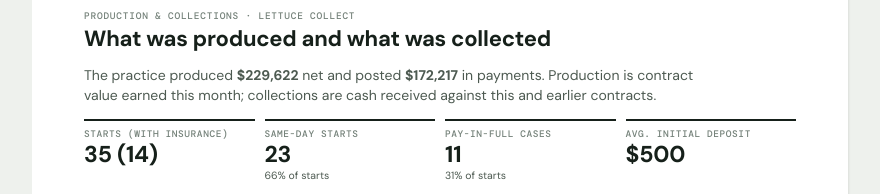
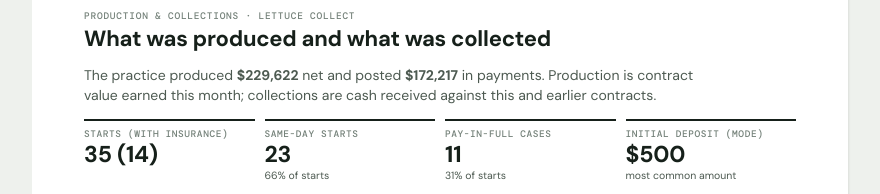
Before and after one commit to supplychainengineer/Lettuce-Ops-Reporting, a plain HTML site: page index.html in a window 1280 px wide. Shown: the part 3600-3794 px from the top of the page, without its empty margins (108-988 px from the left). Drawn offline with nearby package versions, Linux system fonts and the light colour scheme.

Commit message:
Label initial deposit as the mode, not an average
Co-Authored-By: Claude Fable 5.2 <noreply@anthropic.com>
Claude-Session: https://claude.ai/code/session_01WqfnqxMprxt9ayGFfgctsG

```diff
--- a/index.html
+++ b/index.html
@@ -177,7 +177,7 @@ const FIELDS = [
   ["submitted","Claims submitted","n"],["pending","Claims pending","n"],["denialRate","Denial rate %","%"],["resubRate","Re-submit rate %","%"],
   {sec:"Production", src:"Practice reports sheet"},
   ["startsIns","Starts with insurance","n"],["sds","SDS (same-day starts)","n"],["gross","Gross production $","$"],["adj","Production adjustment $","$"],
-  ["payInFull","Pay-in-full cases","n"],["avgDeposit","Avg. initial deposit $","$"],
+  ["payInFull","Pay-in-full cases","n"],["avgDeposit","Initial deposit (mode) $","$"],
   {sec:"Insurance A/R", src:"PMS aging report"},
   ["insFR","Future revenue $","$"],["insCur","Overdue: current cycle $","$"],["ins30","Overdue: 1–30 $","$"],["ins60","Overdue: 31–60 $","$"],["ins90","Overdue: 61–90 $","$"],["ins91","Overdue: 91+ $","$"],
   {sec:"Patient A/R", src:"PMS aging report"},
@@ -501,7 +501,7 @@ function renderReport(){
   /* 4 — production & collections */
   if(d.net!==null||d.hasPost) page("collect","Production & collections · Lettuce Collect","What was produced and what was collected",
     d.net!==null&&d.hasPost?`The practice produced <b>${usd(d.net)}</b> net and posted <b>${usd(d.coll)}</b> in payments. Production is contract value earned this month; collections are cash received against this and earlier contracts.`:"",
-    `<div class="cols c4">${tile("Starts (with insurance)",`${int(m.starts)} (${int(m.startsIns)})`)}${tile("Same-day starts",int(m.sds),n0(m.starts)&&has(m.sds)?pct(m.sds/m.starts*100,0)+" of starts":"")}${tile("Pay-in-full cases",int(m.payInFull),n0(m.starts)&&has(m.payInFull)?pct(m.payInFull/m.starts*100,0)+" of starts":"")}${tile("Avg. initial deposit",usd(m.avgDeposit))}</div>
+    `<div class="cols c4">${tile("Starts (with insurance)",`${int(m.starts)} (${int(m.startsIns)})`)}${tile("Same-day starts",int(m.sds),n0(m.starts)&&has(m.sds)?pct(m.sds/m.starts*100,0)+" of starts":"")}${tile("Pay-in-full cases",int(m.payInFull),n0(m.starts)&&has(m.payInFull)?pct(m.payInFull/m.starts*100,0)+" of starts":"")}${tile("Initial deposit (mode)",usd(m.avgDeposit),"most common amount")}</div>
     <div class="cols">${d.net!==null?`<div class="block"><h3>Gross to net production</h3>${bridge(m,d)}</div>`:""}
       ${d.hasPost?`<div class="block"><h3>Payments posted by channel</h3>
         <span class="eyebrow">Patient · ${usd(d.patColl,2)}</span>${hbars([["Finix","patFinix"],["Elite","patElite"],["Check","patCheck"],["Cash","patCash"]].map(r=>({l:`${r[0]} (${int(n0(m[r[1]+"N"]))})`,v:n0(m[r[1]])})),v=>usd(v,2),C.s1)}
```
Also changed, not shown: 1 other file.
